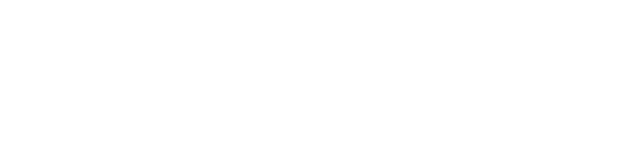
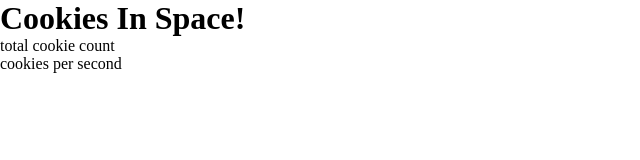
Before and after one commit to rlefevre6505-mh/assignment-week3, a plain HTML site: page index.html in a window 1280 px wide. Shown: the whole page, without its empty margins (0-640 px from the left). Drawn offline with Linux system fonts and the light colour scheme.

Commit message:
chore: created basic html structure

```diff
--- a/index.html
+++ b/index.html
@@ -3,9 +3,18 @@
   <head>
     <meta charset="UTF-8" />
     <meta name="viewport" content="width=device-width, initial-scale=1.0" />
-    <title>Document</title>
+    <title>Cookies In Space!</title>
     <link rel="stylesheet" href="styles.css" />
     <script src="app.js"></script>
   </head>
-  <body></body>
+  <body>
+    <header>
+      <h1>Cookies In Space!</h1>
+    </header>
+    <div id="score-info">
+      <p>total cookie count</p>
+      <p>cookies per second</p>
+    </div>
+    <section id="shop-container"></section>
+  </body>
 </html>
```
